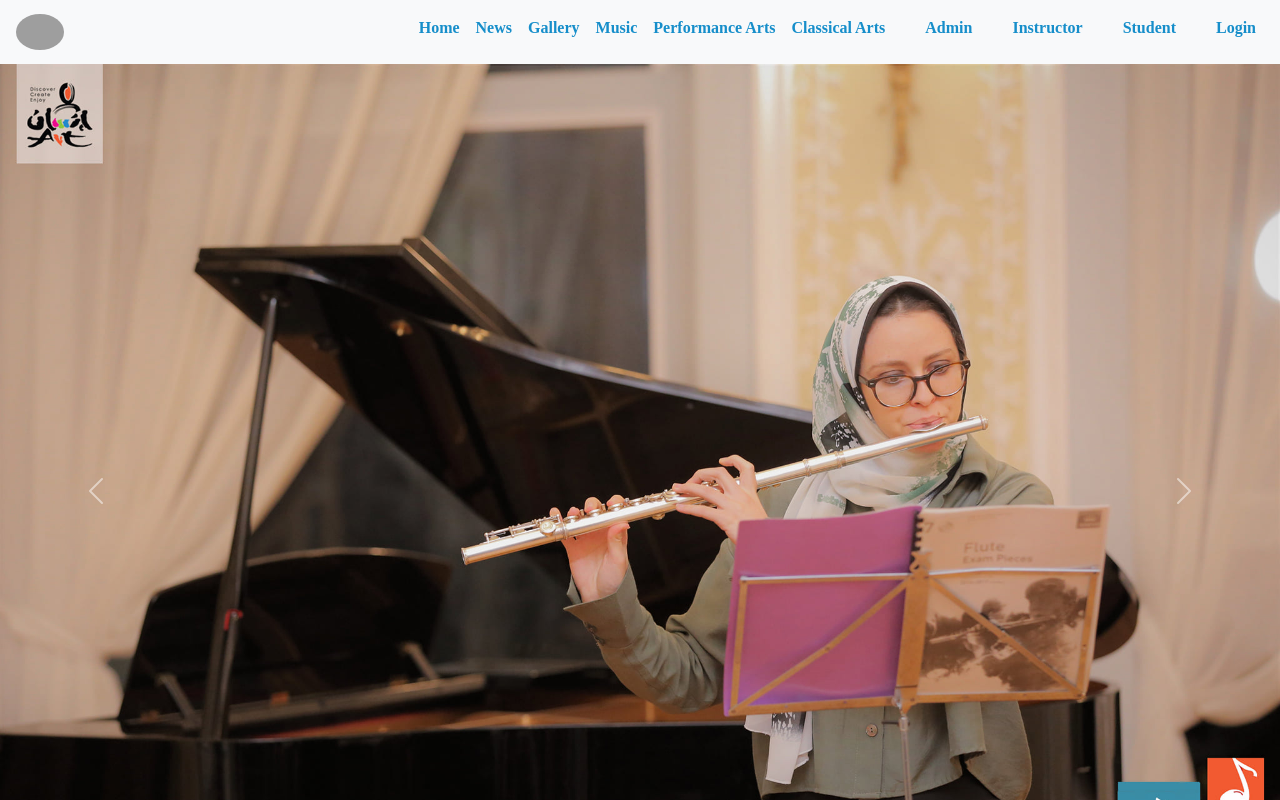
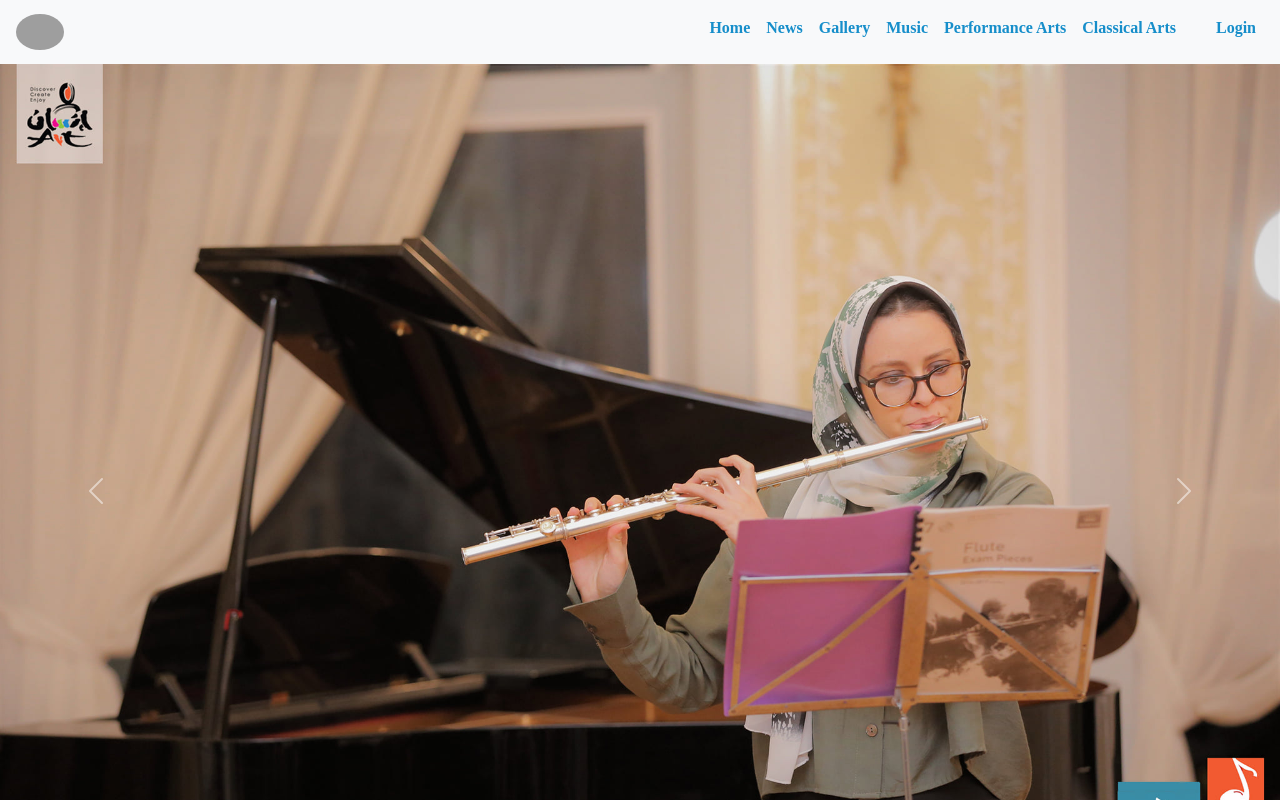
Before and after one commit to sandra-girgis/GP-front, a React (Create React App) app in the folder frontend/: page / in a window 1280 px wide. Shown: the top 800 px of the page. Built offline with nearby package versions, Linux system fonts and the light colour scheme; grey boxes are pictures that could not be loaded; a web font is replaced by a local one.

Commit message:
login token

```diff
--- a/frontend/src/App.js
+++ b/frontend/src/App.js
@@ -56,7 +56,7 @@ function App() {
   return (
     <>
       <BrowserRouter>
-        <Nav />
+        <Nav token={token} />
         <div>
           <Switch>
             <Route path="/piano" exact component={Piano} />
--- a/frontend/src/components/Navbar.js
+++ b/frontend/src/components/Navbar.js
@@ -5,7 +5,7 @@ import "./Navbar.css";
 import NavDropdown from "react-bootstrap/NavDropdown";
 // import img from "../images/logo.ico"
 
-function Nav() {
+function Nav(props) {
   return (
     <>
       <Navbar bg="light" expand="lg">
@@ -17,7 +17,6 @@ function Nav() {
           style={{ width: "3rem" }}
         />
         <Navbar.Collapse id="basic-navbar-nav">
-
           <ul className="navbar-nav mb-2 ml-auto">
             <li className="nav-item">
               <NavLink className="nav nav-link pink bl" exact to="/">
@@ -118,13 +117,19 @@ function Nav() {
                 </NavLink>
               </NavDropdown.Item>
             </NavDropdown>
+            {props.token ? (
+              <>
                 <li className="nav-item ms-4">
                   <NavLink className="nav nav-link pink bl" exact to="/event">
                     Admin
                   </NavLink>
                 </li>
                 <li className="nav-item ms-4">
-              <NavLink className="nav nav-link pink bl" exact to="/instructor">
+                  <NavLink
+                    className="nav nav-link pink bl"
+                    exact
+                    to="/instructor"
+                  >
                     Instructor
                   </NavLink>
                 </li>
@@ -134,10 +139,21 @@ Student
                   </NavLink>
                 </li>
                 <li className="nav-item ms-4">
+                  <NavLink className="nav nav-link pink bl" exact to="#">
+                    Logout
+                  </NavLink>
+                </li>
+              </>
+            ) : (
+              <>
+            <li className="nav-item ms-4">
               <NavLink className="nav nav-link pink bl" exact to="/login">
                 Login
               </NavLink>
             </li>
+              </>
+            )}
+
           </ul>
         </Navbar.Collapse>
       </Navbar>
```
Lines whose indentation alone changed are shown as unchanged.
